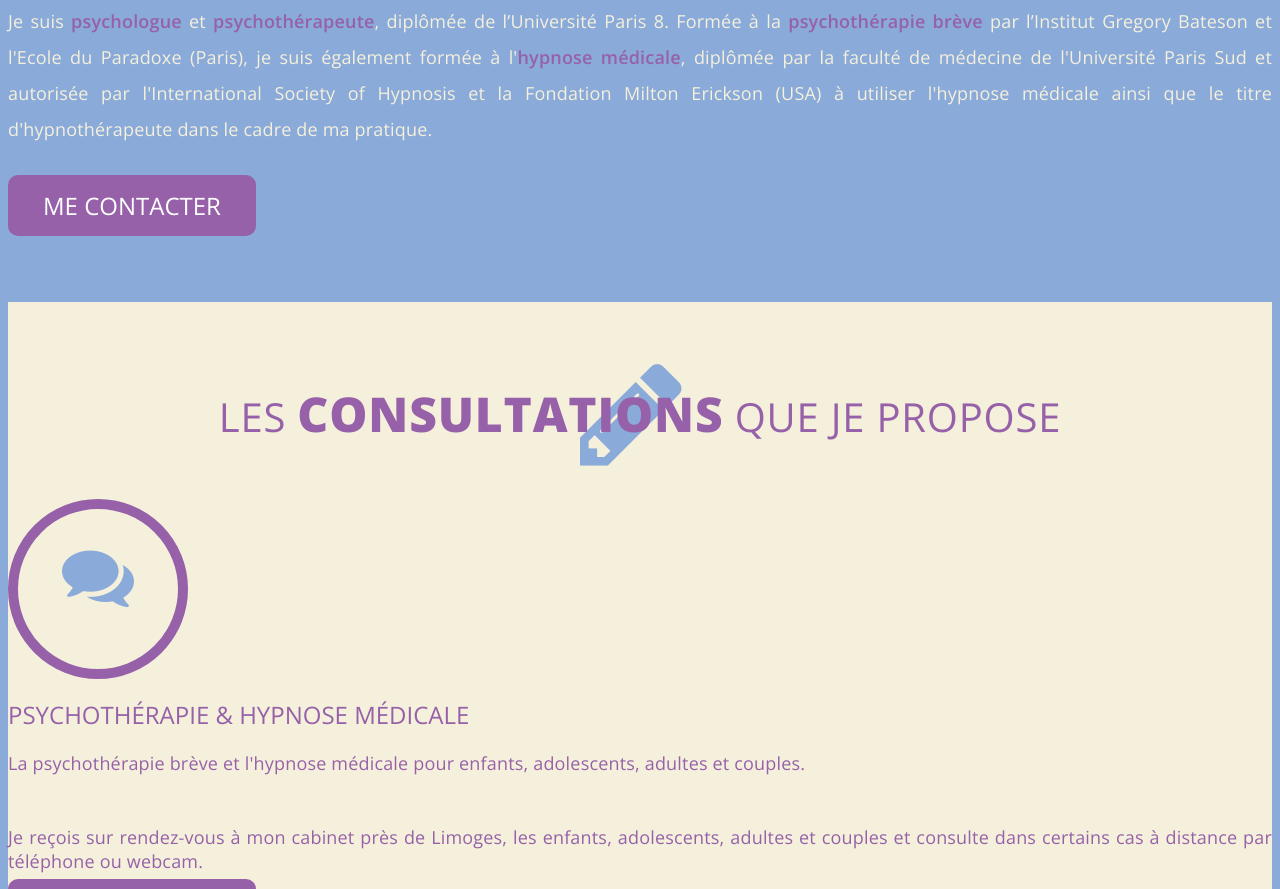
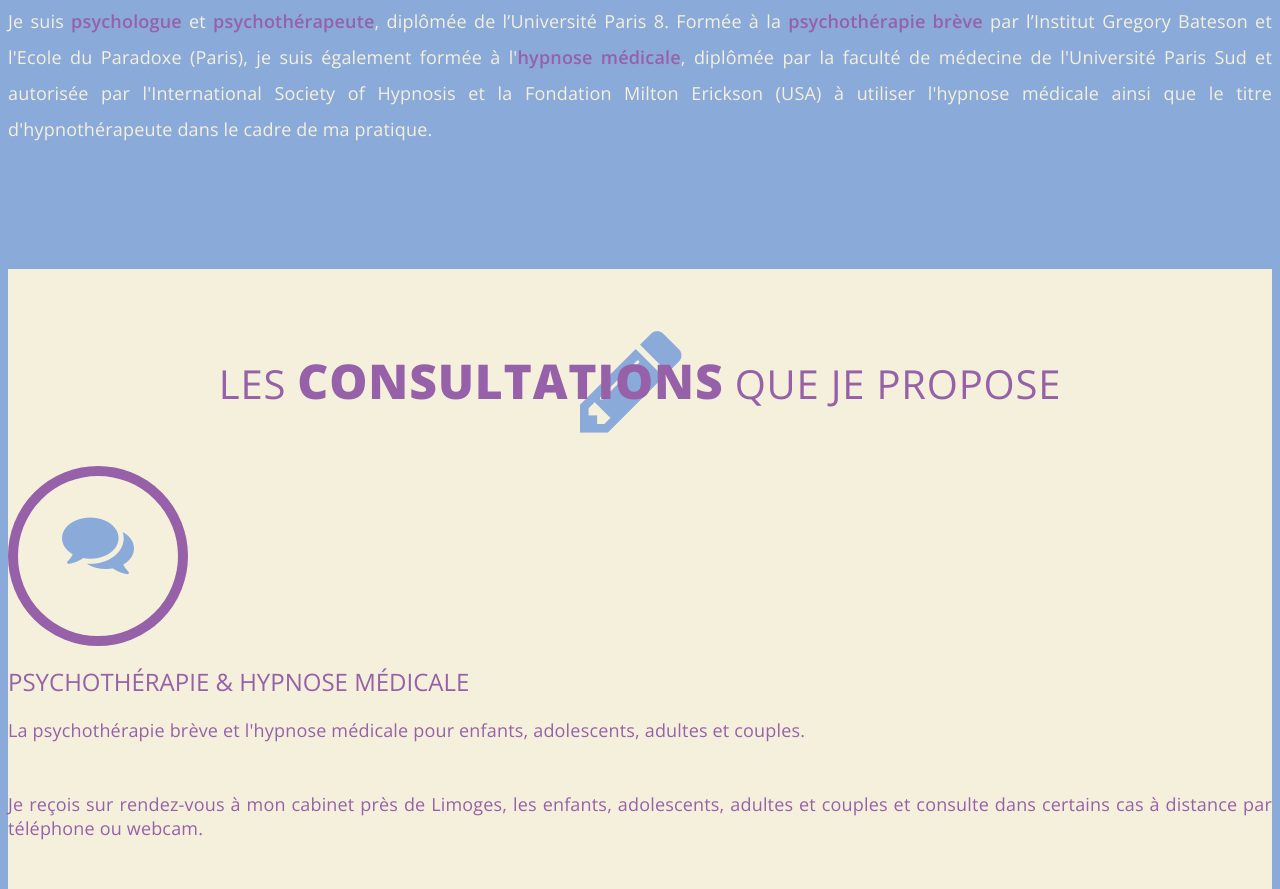
Before and after one commit to thomaslissajoux/delphinelissajoux, a plain HTML site: page index.html in a window 1280 px wide. Shown: the part 1911-2800 px from the top of the page. Drawn offline with nearby package versions, Linux system fonts and the light colour scheme; files that its build step writes are made by us from their sources.

Commit message:
removing "Me Contacter"

```diff
--- a/index.html
+++ b/index.html
@@ -132,7 +132,7 @@
 
             <p id="aboutText">Je suis <em>psychologue</em> et <em>psychothérapeute</em>, diplômée de l’Université Paris 8. Formée à la <em>psychothérapie brève</em> par l’Institut Gregory Bateson et l'Ecole du Paradoxe (Paris), je suis également formée à l'<em>hypnose médicale</em>, diplômée par la faculté de médecine de l'Université Paris Sud et autorisée par l'International Society of Hypnosis et la Fondation Milton Erickson (USA)  à utiliser l'hypnose médicale ainsi que le titre d'hypnothérapeute dans le cadre de ma pratique.</p>
 
-            <div class="text-center"><a href="#contact" class="btn btn-theme scrollto rounded-corners">Me Contacter</a></div>
+ <!--           <div class="text-center"><a href="#contact" class="btn btn-theme scrollto rounded-corners">Me Contacter</a></div> -->
           </div>
         </div><!--End row -->
       </div><!--End container -->
@@ -163,7 +163,7 @@
           <div class="col-md-9 text-center">
             <p>Je reçois sur rendez-vous à mon cabinet près de Limoges, les enfants, adolescents, adultes et couples et consulte dans certains cas à distance par téléphone ou webcam.</p></div>
           <div class="col-md-3 text-center">
-            <a href="#contact" class="btn btn-theme scrollto rounded-corners">Me Contacter</a></div>
+<!--            <a href="#contact" class="btn btn-theme scrollto rounded-corners">Me Contacter</a></div> -->
         </div>
       </div><!--End container -->
     </section><!--End services section-->
@@ -430,7 +430,7 @@
 
       <p>Des pistes de changement et de soulagement de la souffrance peuvent être trouvées et mises en place à partir de la personne qui vient consulter car elle dispose d’informations précises pour guider le traitement et elle a accès au problème pour pouvoir agir concrètement dessus. Elle peut donc jouer un rôle de <em>co-thérapeute à domicile</em> grâce aux outils pratiques et exercices élaborés en séance.</p>
 
-      <p>En cas de doute ou d’hésitation concernant le type de traitement que vous recherchez, je vous invite à <a href="#contact">Me Contacter</a></p>
+<!--      <p>En cas de doute ou d’hésitation concernant le type de traitement que vous recherchez, je vous invite à <a href="#contact">Me Contacter</a></p> -->
         </div> </div> </div> </div><!-- /.modal -->
 
 <!-- Modal 4-->
```
